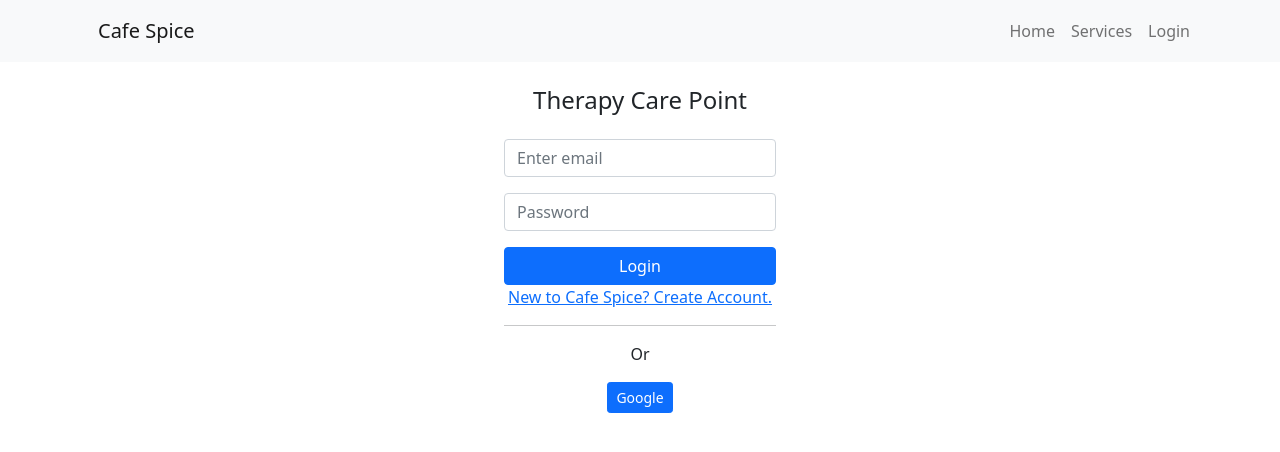
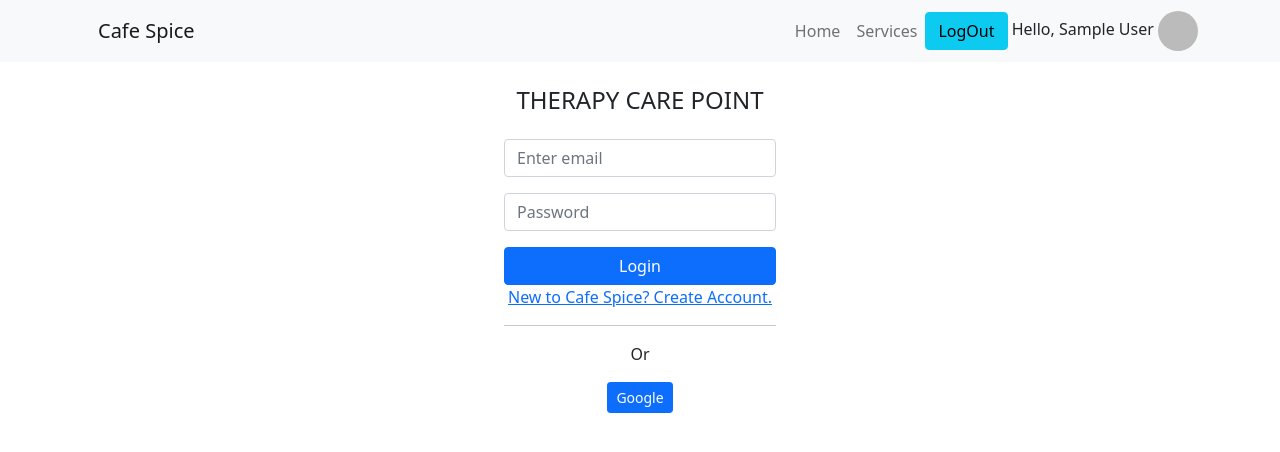
Before and after one commit to mizanur919/Asi10_health_care_and_tips, a React (Create React App) app: page /login in a window 1280 px wide. Shown: the top 452 px of the page. Built offline with nearby package versions, Linux system fonts and the light colour scheme; no server answers; sample sign-in values are in the browser's storage.

Commit message:
spinner added

```diff
--- a/src/App.js
+++ b/src/App.js
@@ -6,10 +6,13 @@
 import NotFound from './Pages/NotFound/NotFound'
 import Login from './Pages/Login/Login';
 import ServiceDetails from './Pages/ServiceDetails/ServiceDetails';
+import AuthProvider from './contexts/AuthProvider';
+import PrivateRoute from './Pages/Login/PrivateRoute/PrivateRoute';
 
 function App() {
   return (
     <div className="App">
+      <AuthProvider>
         <Router>
           <Header></Header>
           <Switch>
@@ -22,14 +25,15 @@
             <Route path="/login">
               <Login></Login>
             </Route>
-          <Route path="/servicedetails/:serviceId">
+            <PrivateRoute path="/servicedetails/:serviceId">
               <ServiceDetails></ServiceDetails>
-          </Route>
+            </PrivateRoute>
             <Route path="*">
               <NotFound></NotFound>
             </Route>
           </Switch>
         </Router>
+      </AuthProvider>
     </div>
   );
 }
--- /dev/null
+++ b/src/Pages/Login/Firebase/Firebase.config.js
@@ -0,0 +1,10 @@
+const firebaseConfig = {
+    apiKey: process.env.REACT_APP_FIREBASE_API_KEY,
+    authDomain: process.env.REACT_APP_FIREBASE_AUTH_DOMAIN,
+    projectId: process.env.REACT_APP_FIREBASE_PROJECT_ID,
+    storageBucket: process.env.REACT_APP_FIREBASE_STORAGE_BUCKET,
+    messagingSenderId: process.env.REACT_APP_FIREBASE_MESSAGING_SENDER_ID,
+    appId: process.env.REACT_APP_FIREBASE_APP_ID,
+};
+
+export default firebaseConfig;
--- /dev/null
+++ b/src/Pages/Login/Firebase/Firebase.init.js
@@ -0,0 +1,8 @@
+import { initializeApp } from "firebase/app";
+import firebaseConfig from "./Firebase.config";
+
+const initializeAuthentication = () =>{
+    initializeApp(firebaseConfig)
+}
+
+export default initializeAuthentication;
--- a/src/Pages/Login/Login.js
+++ b/src/Pages/Login/Login.js
@@ -1,13 +1,27 @@
 import React from 'react';
 import { Form } from 'react-bootstrap';
-import { Link, NavLink } from 'react-router-dom';
+import { Link, NavLink, useLocation, useHistory } from 'react-router-dom';
+import useAuth from '../../contexts/useAuth';
 
 
 const Login = () => {
+    const {signInUsingGoogle, isLoading, setIsLoading} = useAuth();
+    const location = useLocation();
+    const history = useHistory();
+    const redirect_uri = location.state?.from || "/home";
+
+    const handleLogIn = () =>{
+        setIsLoading(true)
+        signInUsingGoogle()
+        .then(result =>{
+            history.push(redirect_uri);
+        })
+        .finally(() => setIsLoading(false));
+    }
     return (
         <div className="login-container d-flex justify-content-center align-items-center">
             <div className="bg-white p-4 rounded col-md-3 mx-auto align-items-center">
-                <h4 className="font-weight-bold mb-4">Therapy Care Point</h4>
+                <h4 className="font-weight-bold mb-4 text-uppercase">Therapy Care Point</h4>
                 <Form>
                     <Form.Group className="mb-3" controlId="formBasicEmail">
                         <Form.Control type="email" placeholder="Enter email" />
@@ -21,7 +35,7 @@
                 <NavLink className="new-account" as={Link} to="/signup">New to Cafe Spice? Create Account.</NavLink>
                 <hr />
                 <p>Or</p>
-                <button className="google-signing-button btn btn-primary btn-sm" type="submit">Google</button>
+                <button onClick={handleLogIn} className="google-signing-button btn btn-primary btn-sm" type="submit">Google</button>
             </div>
         </div>
     );
--- /dev/null
+++ b/src/Pages/Login/PrivateRoute/PrivateRoute.js
@@ -0,0 +1,26 @@
+import React from 'react';
+import { Spinner } from 'react-bootstrap';
+import { Route, Redirect } from 'react-router-dom';
+import useAuth from '../../../contexts/useAuth';
+
+const PrivateRoute = ({children, ...rest}) => {
+    const {user, isLoading} = useAuth();
+    if(isLoading){
+        return <Spinner animation="grow" />
+    }
+    return (
+        <Route
+        {...rest}
+        render={({location}) => user.email ? children : <Redirect
+            to = {{
+                pathname:"/login",
+                state: {from: location}
+            }}
+        ></Redirect>}
+        >
+
+        </Route>
+    );
+};
+
+export default PrivateRoute;
--- a/src/Pages/Shared/Header/Header.js
+++ b/src/Pages/Shared/Header/Header.js
@@ -1,9 +1,11 @@
 import React from 'react';
-import { Container, Nav, Navbar, Button } from 'react-bootstrap';
+import { Container, Nav, Navbar, Button, NavDropdown } from 'react-bootstrap';
 import { Link } from 'react-router-dom';
+import useAuth from '../../../contexts/useAuth';
 import './Header.css'
 
 const Header = () => {
+    const { user, logOut } = useAuth();
     return (
         <div>
             <div className="header-section">
@@ -11,23 +13,16 @@
                     <Container>
                         <Nav.Link><Navbar.Brand as={Link} to="/home">Cafe Spice</Navbar.Brand></Nav.Link>
 
-                        {/* Optional */}
                         <Nav className="justify-content-end">
                             <Nav.Link as={Link} to="/home">Home</Nav.Link>
                             <Nav.Link as={Link} to="/services">Services</Nav.Link>
-                            <Nav.Link as={Link} to="/login">Login</Nav.Link>
-                        </Nav>
-
-                        {/* <Nav className="justify-content-end">
-                        <Nav.Link as={Link} to="#home">Cart Icon</Nav.Link>
-                        <Nav.Link as={Link} to="/shipping">Shipping</Nav.Link>
                             {
                                 user.email
                                     ?
                                     <div>
-                                    <Button onClick={logOut} variant="warning">LogOut</Button>
-                                    <span> {user.displayName} </span>
-                                    <img style={{width:'40px', height:'40px', borderRadius: '50%'}} src={user.photoURL} alt="" />
+                                        <Button onClick={logOut} variant="info">LogOut</Button>
+                                        <span> Hello, {user.displayName} </span>
+                                        <img style={{ width: '40px', height: '40px', borderRadius: '50%' }} src={user.photoURL} alt="" />
                                     </div>
                                     :
                                     <div className="d-flex">
@@ -35,7 +30,7 @@
                                         <Nav.Link as={Link} className="signup-button" to="#pricing">Sign up</Nav.Link>
                                     </div>
                             }
-                    </Nav> */}
+                        </Nav>
                     </Container>
                 </Navbar>
             </div>
--- /dev/null
+++ b/src/contexts/AuthProvider.js
@@ -0,0 +1,15 @@
+import React, { createContext } from 'react';
+import useFirebase from '../hooks/useFirebase';
+
+export const AuthContext = createContext();
+
+const AuthProvider = ({children}) => {
+    const allContext = useFirebase();
+    return (
+        <AuthContext.Provider value={allContext}>
+            {children}
+        </AuthContext.Provider>
+    );
+};
+
+export default AuthProvider;
--- /dev/null
+++ b/src/contexts/useAuth.js
@@ -0,0 +1,8 @@
+import { useContext } from "react"
+import { AuthContext } from "./AuthProvider"
+
+const useAuth = () =>{
+    return useContext(AuthContext);
+}
+
+export default useAuth;
--- /dev/null
+++ b/src/hooks/useFirebase.js
@@ -0,0 +1,46 @@
+import { getAuth, signInWithPopup, GoogleAuthProvider, signOut, onAuthStateChanged } from "firebase/auth";
+import { useEffect, useState } from "react";
+import initializeAuthentication from "../Pages/Login/Firebase/Firebase.init";
+
+initializeAuthentication();
+
+const useFirebase = () => {
+    const [user, setUser] = useState({});
+    const auth = getAuth();
+    const [isLoading, setIsLoading] = useState(true);
+    const googleProvider = new GoogleAuthProvider();
+
+    // Google Sign In
+    const signInUsingGoogle = () => {
+        return signInWithPopup(auth, googleProvider)
+    }
+
+    useEffect(() => {
+        onAuthStateChanged(auth, user => {
+            if (user) {
+                setUser(user)
+            } else {
+                setUser({})
+            }
+            setIsLoading(false);
+        })
+    }, [])
+
+    // Google LogOut
+    const logOut = () => {
+        setIsLoading(true);
+        signOut(auth)
+            .then(() => {})
+            .finally(() => setIsLoading(false))
+    }
+
+    return {
+        user,
+        signInUsingGoogle,
+        logOut,
+        isLoading,
+        setIsLoading
+    }
+}
+
+export default useFirebase;
```
Also changed, not shown: src/Pages/Login/PrivateRoute/PrivateRoute.css (added). Lines whose indentation alone changed are shown as unchanged.
